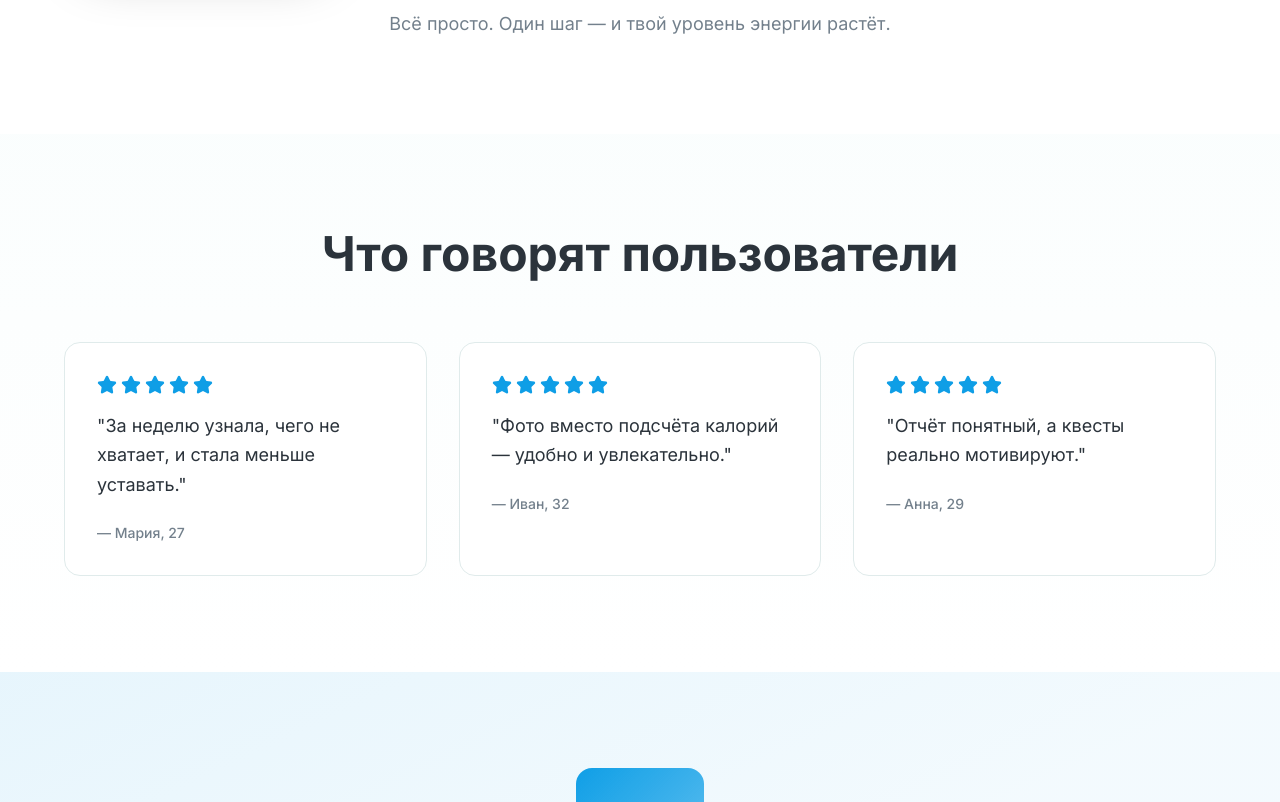
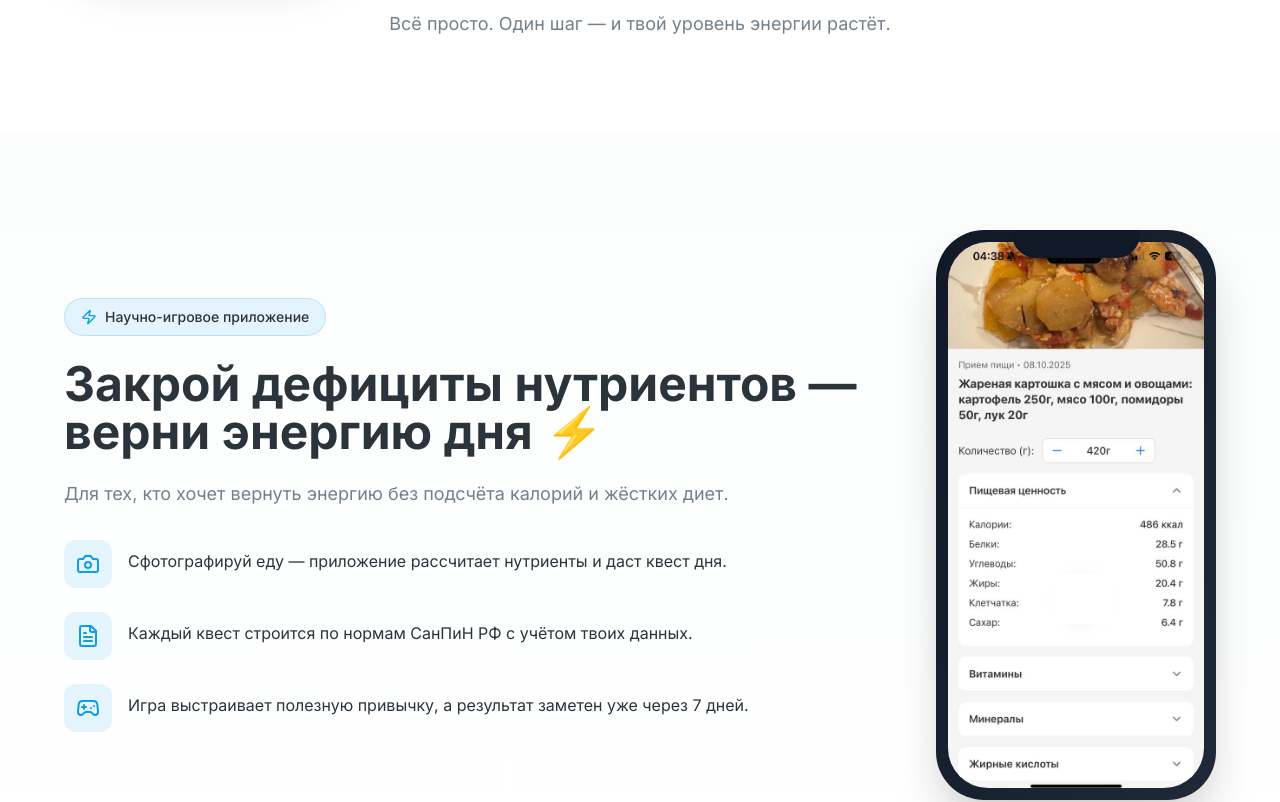
Before and after one commit to agentgpt233/energy-quest-lab, a React (Vite) app: page / in a window 1280 px wide. Shown: the part 3160-3962 px from the top of the page. Built offline with nearby package versions, Linux system fonts and the light colour scheme; the HTML template or start-up script is replaced by a standard one.

Commit message:
Fix: Make "How it works" block identical

```diff
--- /dev/null
+++ b/src/components/HeroAlt.tsx
@@ -0,0 +1,84 @@
+import { Camera, FileText, Gamepad2, Zap } from "lucide-react";
+import appScreenshot from "@/assets/app-screenshot.png";
+
+const features = [
+  {
+    icon: Camera,
+    text: "Сфотографируй еду — приложение рассчитает нутриенты и даст квест дня.",
+  },
+  {
+    icon: FileText,
+    text: "Каждый квест строится по нормам СанПиН РФ с учётом твоих данных.",
+  },
+  {
+    icon: Gamepad2,
+    text: "Игра выстраивает полезную привычку, а результат заметен уже через 7 дней.",
+  },
+];
+
+export const HeroAlt = () => {
+  return (
+    <section className="py-24 bg-gradient-to-b from-secondary/20 to-background">
+      <div className="container mx-auto px-4">
+        <div className="flex flex-col lg:flex-row items-center justify-center gap-12 max-w-6xl mx-auto">
+          {/* Left side - Text content */}
+          <div className="flex-1 animate-fade-in">
+            <div className="inline-flex items-center gap-2 px-4 py-2 rounded-full bg-primary/10 border border-primary/20 mb-6">
+              <Zap className="w-4 h-4 text-primary" />
+              <span className="text-sm font-medium text-foreground">
+                Научно-игровое приложение
+              </span>
+            </div>
+
+            <h2 className="text-4xl lg:text-5xl font-bold text-foreground mb-6 leading-tight">
+              Закрой дефициты нутриентов — верни энергию дня{" "}
+              <span className="inline-block">⚡</span>
+            </h2>
+
+            <p className="text-lg text-muted-foreground mb-8">
+              Для тех, кто хочет вернуть энергию без подсчёта калорий и жёстких диет.
+            </p>
+
+            <div className="space-y-6">
+              {features.map((feature, index) => {
+                const Icon = feature.icon;
+                return (
+                  <div
+                    key={index}
+                    className="flex items-start gap-4 animate-fade-in"
+                    style={{ animationDelay: `${index * 0.1}s` }}
+                  >
+                    <div className="flex-shrink-0 w-12 h-12 rounded-xl bg-primary/10 flex items-center justify-center">
+                      <Icon className="w-6 h-6 text-primary" />
+                    </div>
+                    <p className="text-foreground pt-2 leading-relaxed">
+                      {feature.text}
+                    </p>
+                  </div>
+                );
+              })}
+            </div>
+          </div>
+
+          {/* Right side - Phone mockup */}
+          <div className="flex-shrink-0 animate-fade-in" style={{ animationDelay: "0.3s" }}>
+            <div className="relative w-[280px] h-[570px]">
+              {/* Phone frame */}
+              <div className="absolute inset-0 bg-gradient-to-br from-gray-900 to-gray-800 rounded-[3rem] shadow-2xl p-3">
+                <div className="w-full h-full bg-white rounded-[2.5rem] overflow-hidden">
+                  <img
+                    src={appScreenshot}
+                    alt="Energy Quest App Screenshot"
+                    className="w-full h-full object-cover"
+                  />
+                </div>
+              </div>
+              {/* Phone notch */}
+              <div className="absolute top-0 left-1/2 transform -translate-x-1/2 w-32 h-7 bg-gray-900 rounded-b-3xl z-10"></div>
+            </div>
+          </div>
+        </div>
+      </div>
+    </section>
+  );
+};
--- a/src/pages/Index.tsx
+++ b/src/pages/Index.tsx
@@ -4,6 +4,7 @@ import { Hero } from "@/components/Hero";
 import { PainPoints } from "@/components/PainPoints";
 import { WhyItWorks } from "@/components/WhyItWorks";
 import { HowItWorks } from "@/components/HowItWorks";
+import { HeroAlt } from "@/components/HeroAlt";
 import { Testimonials } from "@/components/Testimonials";
 import { Bonus } from "@/components/Bonus";
 import { FAQ } from "@/components/FAQ";
@@ -19,6 +20,7 @@ const Index = () => {
       <PainPoints />
       <WhyItWorks />
       <HowItWorks />
+      <HeroAlt />
       <Testimonials />
       <Bonus />
       <FAQ />
```
